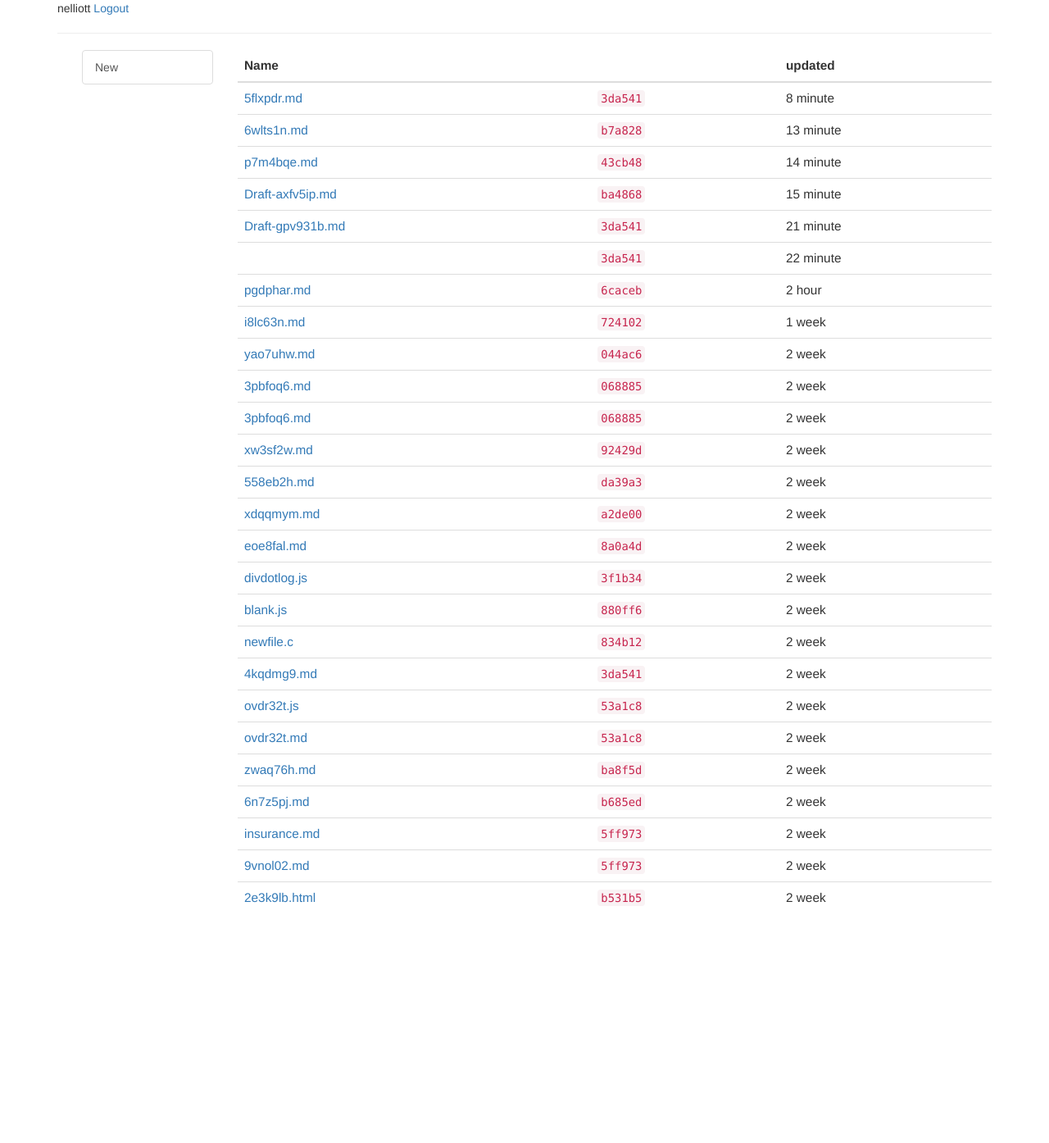
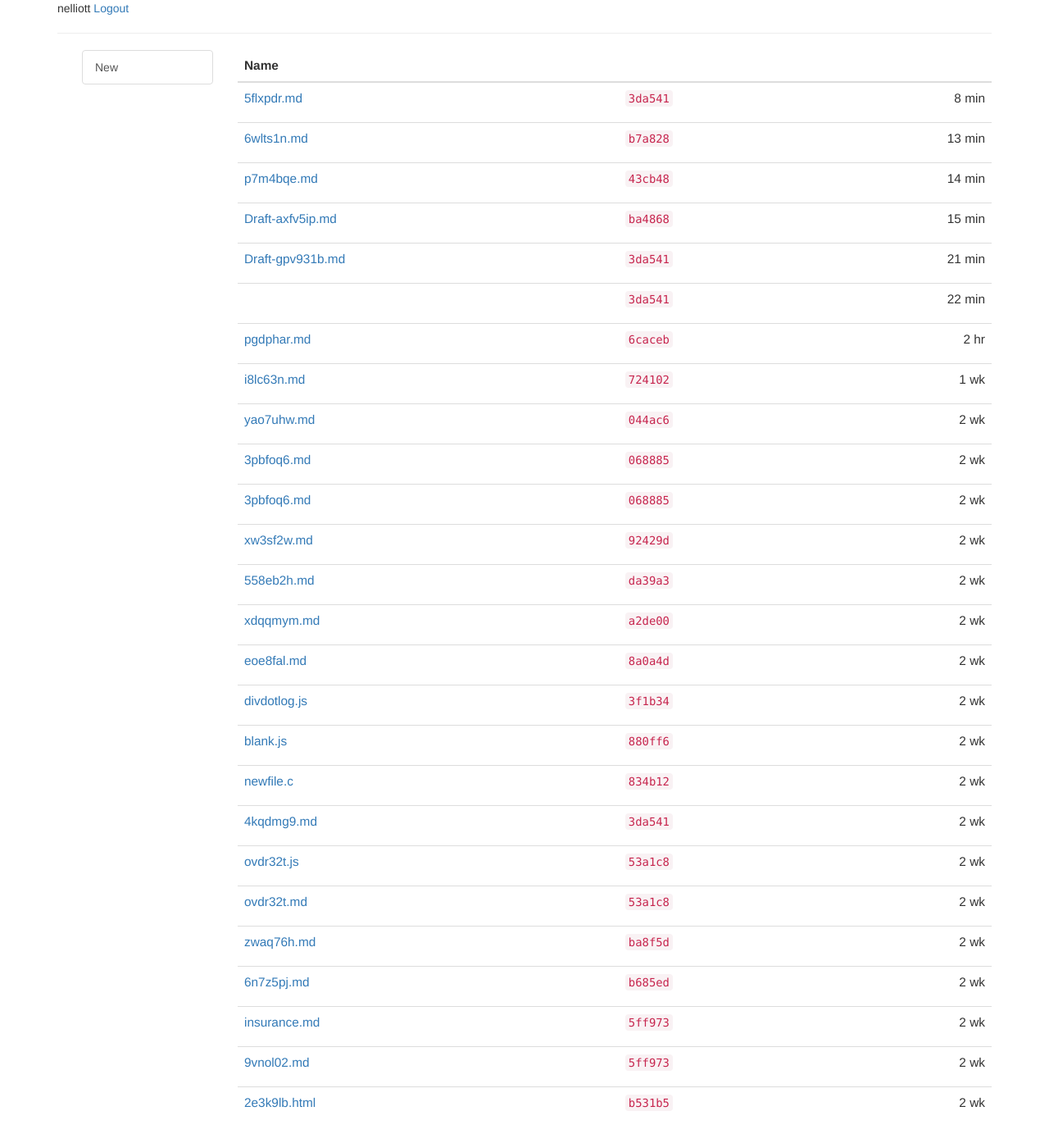
Before and after one commit to NateElliott/words, a Django app: page / in a window 1280 px wide. Shown: the whole page at 82% size. Before the commit the page ends 1105 px from the top, so only its background shows below. Run offline with Django 3.2, Linux system fonts and the light colour scheme; a user stored in the database is signed in; data comes from the database, SQL or seed files in the repository; both versions use the stored data as it was after the commit; some libraries are stand-ins or nearby versions.

Commit message:
SSSssssSSSSsss the snake update

```diff
--- a/app/models.py
+++ b/app/models.py
@@ -11,6 +11,7 @@ class Files(models.Model):
     public = models.BooleanField(default=True)
     chash = models.TextField(max_length=40)
     loc = models.IntegerField()
+    draft = models.BooleanField(default=True)
     created = models.DateTimeField(auto_now_add=True)
     updated = models.DateTimeField(auto_now=True)
 
--- a/static/css/site-custom.css
+++ b/static/css/site-custom.css
@@ -108,3 +108,10 @@ xmp {
 .file-list {
     font-size: 1.1em;
 }
+
+#draft-warning {
+    font-size: 1em;
+    color: green;
+    font-family: Menlo,Monaco,Consolas,"Courier New",monospace;
+    display: none;
+}
--- a/static/js/index.js
+++ b/static/js/index.js
@@ -15,36 +15,47 @@ function getData(){
 function buildDataTable(data) {
 
     var dataTable = document.getElementById('data-table');
-    for(var i=0;i<data.length;i++){
+    for(i=0;i<data.length;i++){
 
         var row = $('<tr id="' + data[i].pid + '"></tr>');
         var link = '<td><a href="/edit/'+ data[i].pid +'">'+ data[i].data.name +'</a></td>';
         var hash = '<td><code>'+ data[i].data.hash +'</code></td>';
-        var update = '<td>'+ timeSince(data[i].data.updated) +'</td>';
+        var update = '<td><p class="text-right">'+ timeSince(data[i].data.updated) +'</p></td>';
 
         row.append(link+hash+update);
         $('#data-table').append(row);
     }
 }
 
-function timeSince(thenDate){
+function timeSince(d){
 
-    var updated = new Date(thenDate);
+    var updated = new Date(d);
     var now = Date.now();
     var since = Math.floor((now-updated)/1000);
 
+    var times = [
+        [60, 'sec'],
+        [3600, 'min'],
+        [86400, 'hour'],
+        [604800, 'day'],
+        [4233600, 'week'],
+        [16934400, 'month'],
+        [203212800, 'year']
+    ]
+
+
     if (since < 60) {
-        return since + ' second';
+        return since + ' sec';
     } else if (since > 60 && since < 3600) {
-        return Math.floor(since/60) + ' minute';
+        return Math.floor(since/60) + ' min';
     } else if (since > 3600 && since < 86400) {
-        return Math.floor(since/60/60) + ' hour';
+        return Math.floor(since/60/60) + ' hr';
     } else if (since > 86400 && since < 604800) {
         return Math.floor(since/60/60/24) + ' day';
     } else if (since > 604800 && since < 4233600) {
-        return Math.floor(since/60/60/24/7) + ' week';
+        return Math.floor(since/60/60/24/7) + ' wk';
     } else if (since > 4233600 && since < 220147200) {
-        return Math.floor(since/60/60/24/7/52) + ' year';
+        return Math.floor(since/60/60/24/7/52) + ' yr';
     } else {
         return since;
     }
--- a/template/editor.html
+++ b/template/editor.html
@@ -24,6 +24,7 @@
                 <div class="file-head">
                     <span id="store">{{file.store}}</span>
                     <span><input id="filename" name="filename" value="{{file.name}}" placeholder="Filename"></span>
+                    <span id="draft-warning">draft</span>
                     <span class="save"><button id="save-btn" class="btn btn-xs btn-primary">
                         save
                     </button></span>
--- a/template/index.html
+++ b/template/index.html
@@ -36,12 +36,10 @@
             <tr>
                 <th>Name</th>
                 <th></th>
-                <th>updated</th>
+                <th></th>
             </tr>
             </thead>
-            <tr>
-
-            </tr>
+            <tbody></tbody>
         </table>
     </div>
 </div>
```
Also changed, not shown: static/js/editor.js (+8 -5 lines), db.sqlite3.
